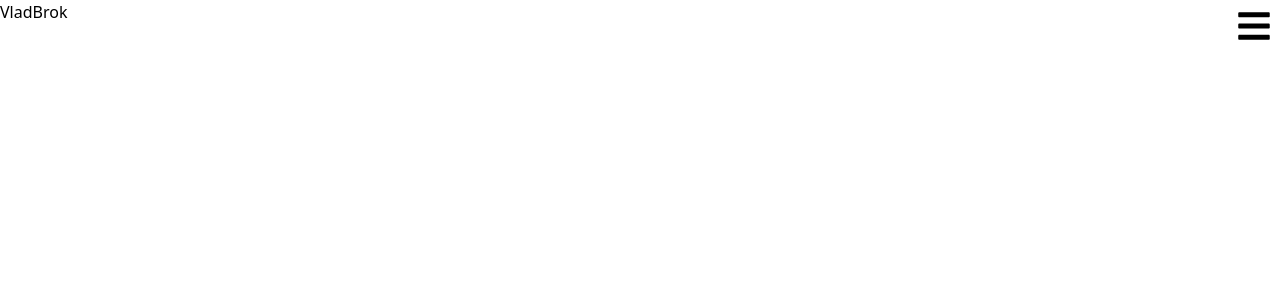
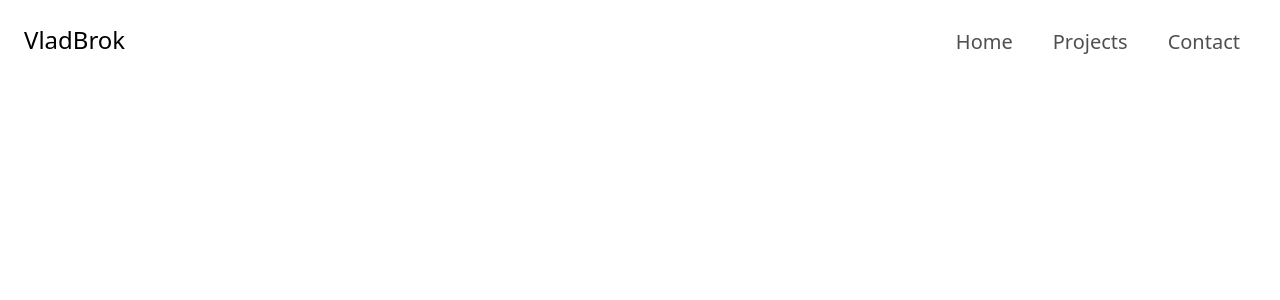
Before and after one commit to VladBrok/personal-site, a React (Vite) app: page / in a window 1280 px wide. Shown: the top 300 px of the page. Built offline with nearby package versions, Linux system fonts and the light colour scheme.

Commit message:
Make menu responsive

```diff
--- a/src/App.jsx
+++ b/src/App.jsx
@@ -13,45 +13,49 @@ export default function App() {
     setMenuIsOpen(true);
   }
 
+  const menuDisplay = menuIsOpen ? "block" : "hidden";
+
   return (
     <>
-      <header>
-        <a href="/">VladBrok</a>
+      <header className="mt-2 mx-2 flex justify-between sm:mt-4 sm:mx-4 md:mt-6 md:mx-6">
+        <a className="text-2xl" href="/">
+          VladBrok
+        </a>
 
         <button
-          className="absolute right-2 top-2 text-4xl text-black"
+          className="text-4xl text-black sm:hidden"
           onClick={handleOpenMenuClick}
         >
           <FaBars />
         </button>
 
-        {menuIsOpen && (
-          <nav className="fixed top-0 left-0 z-40 w-screen h-screen flex flex-col items-center justify-center text-center bg-white text-gray">
+        <nav
+          className={`${menuDisplay} fixed top-0 left-0 z-40 w-screen h-screen flex flex-col items-center justify-center text-center text-3xl bg-white text-gray sm:relative sm:w-fit sm:h-fit sm:text-xl sm:block`}
+        >
           <button
-              className="absolute right-2 top-2 text-5xl text-black"
+            className="absolute right-2 top-2 text-5xl text-black sm:hidden"
             onClick={handleCloseMenuClick}
           >
             <MdClose />
           </button>
-            <ul>
+          <ul className="sm:flex md:gap-2">
             <li>
-                <a className="text-3xl p-4 inline-block hover:underline hover:cursor-pointer">
+              <a className="p-4 inline-block hover:underline hover:cursor-pointer sm:py-1">
                 Home
               </a>
             </li>
             <li>
-                <a className="text-3xl p-4 inline-block hover:underline hover:cursor-pointer">
+              <a className="p-4 inline-block hover:underline hover:cursor-pointer sm:py-1">
                 Projects
               </a>
             </li>
             <li>
-                <a className="text-3xl p-4 inline-block hover:underline hover:cursor-pointer">
+              <a className="p-4 inline-block hover:underline hover:cursor-pointer sm:py-1">
                 Contact
               </a>
             </li>
           </ul>
         </nav>
-        )}
       </header>
 
       <main></main>
```
Lines whose indentation alone changed are shown as unchanged.
